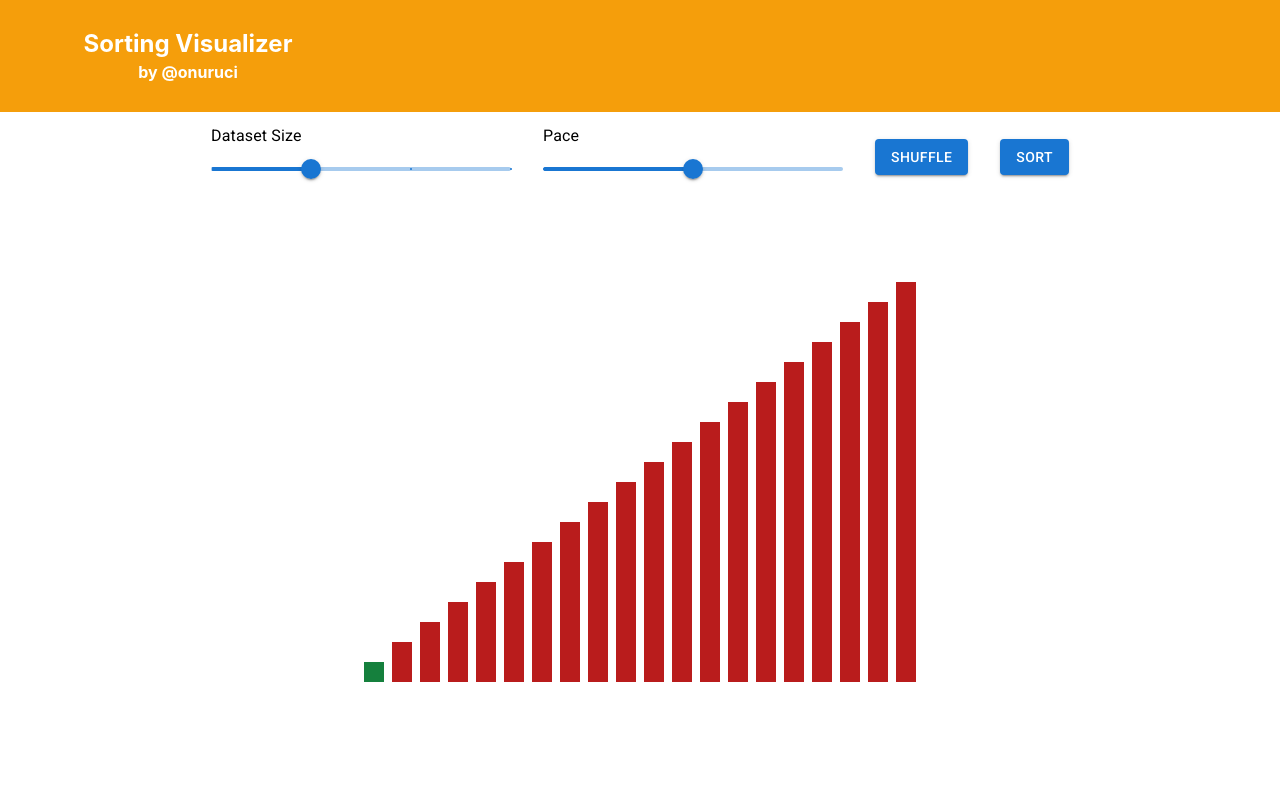
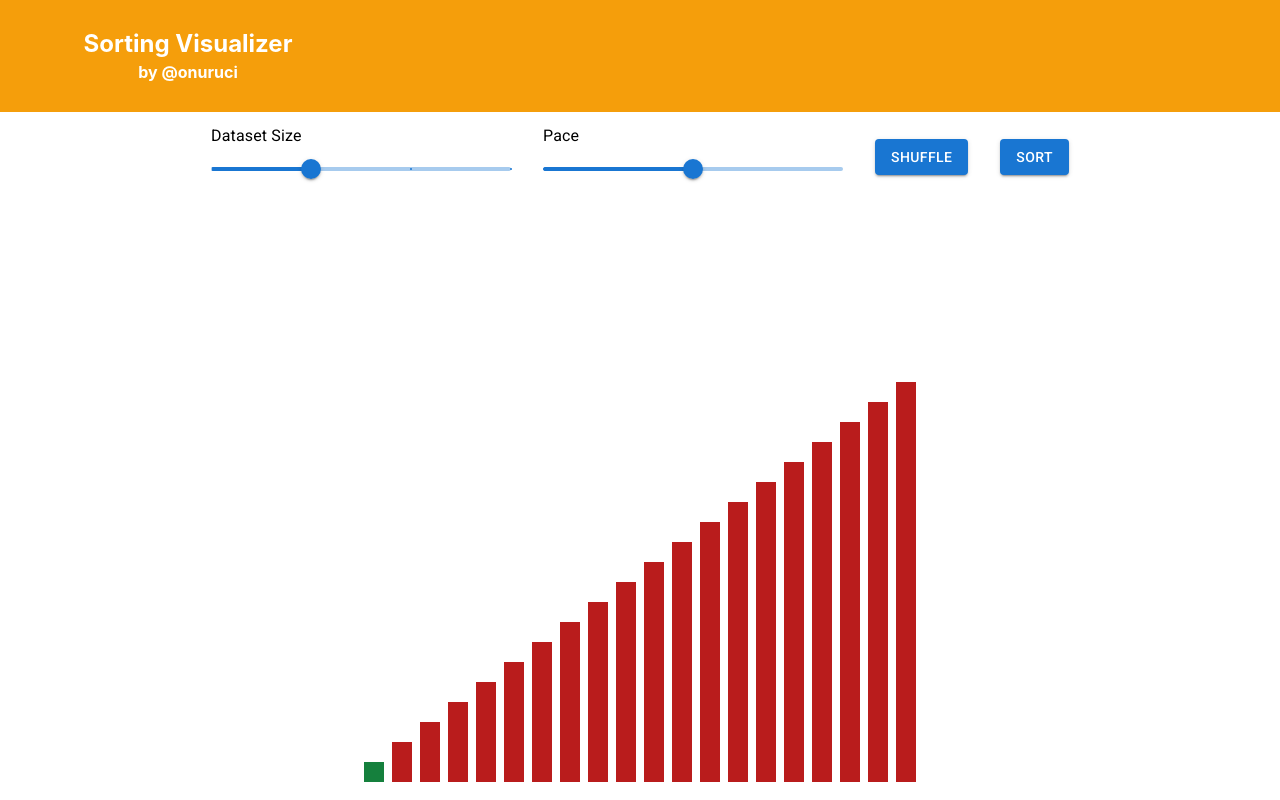
Before and after one commit to onuruci/sorting-visualizer, a React (Create React App) app: page / in a window 1280 px wide. Built offline with nearby package versions, Linux system fonts and the light colour scheme.

Commit message:
fix view

```diff
--- a/src/App.tsx
+++ b/src/App.tsx
@@ -58,7 +58,7 @@ function App() {
         <Button variant="contained" className='bg-cyan-300 max-h-12' onClick={() => handleShuffle(bars, setBars, pace)} >Shuffle</Button>
         <Button variant="contained" className='bg-cyan-300 max-h-12' onClick={() => mergeSort(bars, setBars, setSelected, pace)}>Sort</Button>
       </div>
-      <div className='flex items-center mx-auto max-w-fit mt-20'>
+      <div className='flex items-center mx-auto max-w-fit mt-20 min-h-[500px]'>
         {
           bars.map((e: number, i) => {
             return (
```
